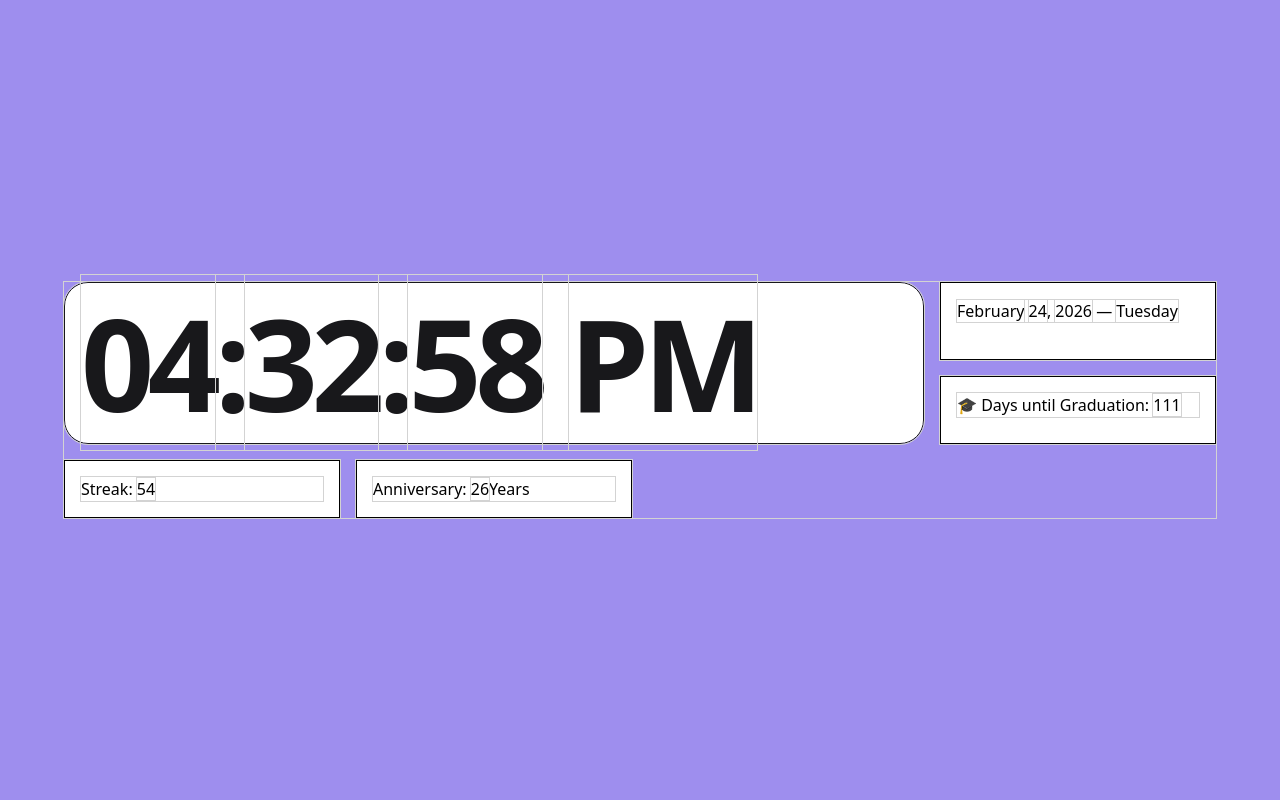
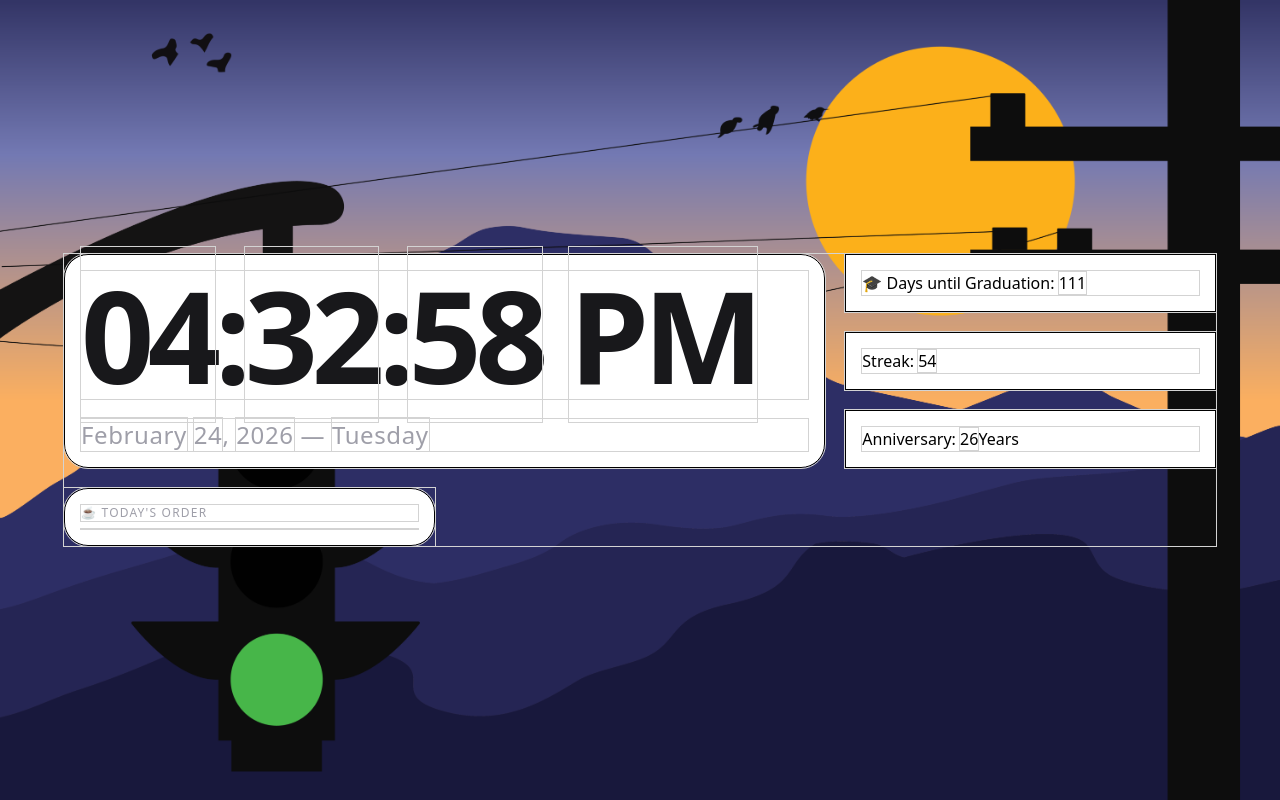
Before and after one commit to mbushyeager05/mindful-dashboard, a website built with Vite: page index.html in a window 1280 px wide. Built offline with nearby package versions, Linux system fonts and the light colour scheme.

Commit message:
Refactor code structure for improved readability and maintainability

```diff
--- a/index.html
+++ b/index.html
@@ -13,24 +13,26 @@
 
   </head>
 
-<body class="min-h-screen flex justify-center items-center bg-new-hotness">
+<body class="min-h-screen flex justify-center items-center bg-new-hotness" style="background-image: url('public/mindul-dashbard-background.png'); background-size: cover; background-position: center;">
 
-    <main class="w-[90%] max-w-7xl grid grid-cols-4 gap-4">
 
-        <section class="col-span-3 row-span-3 bg-white p-4 border text-9xl font-black tracking-tighter tabular-nums text-zinc-900 leading-none rounded-3xl p-4" role="region" aria-label="Time">
-          <time class="time">
+    <main class="w-[90%] max-w-7xl grid grid-cols-3 gap-5
+    ">
+
+    <section class="col-span-2 row-span-3 bg-white p-4 border rounded-3xl flex flex-col justify-between" role="region" aria-label="Time and Date">
+
+  <time class="time text-9xl font-black tracking-tighter tabular-nums text-zinc-900 leading-none">
     <span class="hours">HH</span>:<span class="minutes">MM</span>:<span class="seconds">SS</span>
     <span class="amOrPm">AM/PM</span>
   </time>
-        </section>
 
-        <section class="row-span-2 bg-white p-4 border" role="region" aria-label="Date">
-          <time class="date">
+  <time class="date  text-2xl font-medium text-zinc-400 tracking-wide mt-2">
     <span class="month">January</span>
     <span class="dayOfMonth">29</span>,
     <span class="year">2024</span> —
     <span class="dayOfWeek">Monday</span>
   </time>
+
 </section>
 
         <section class="bg-white p-4 border" role="region" aria-label="Days until event">
@@ -45,6 +47,15 @@
           <p>Anniversary: <time class="ageOfPerson">000</time>Years</p>
         </section>
 
+
+<section>
+  <section class="col-span-2 row-span-3 bg-white p-4 border rounded-3xl" role="region" aria-label="Coffee">
+  <p class="text-xs text-zinc-400 uppercase tracking-widest mb-2">☕ Today's Order</p>
+  <p class="text-xl font-black text-zinc-900" id="coffee-drink"></p>
+  <p class="text-sm text-zinc-400 mt-1" id="coffee-details"></p>
+</section>
+</section>
+
     </main>
 
   </body>
```
Also changed, not shown: public/mindul-dashbard-background.png (added). Lines whose indentation alone changed are shown as unchanged.
